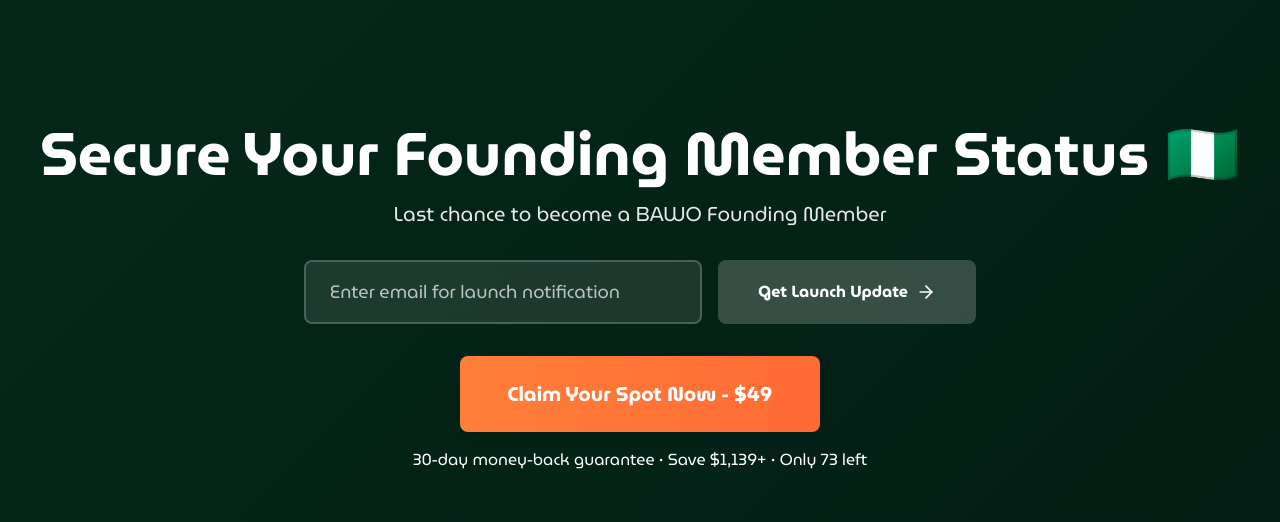
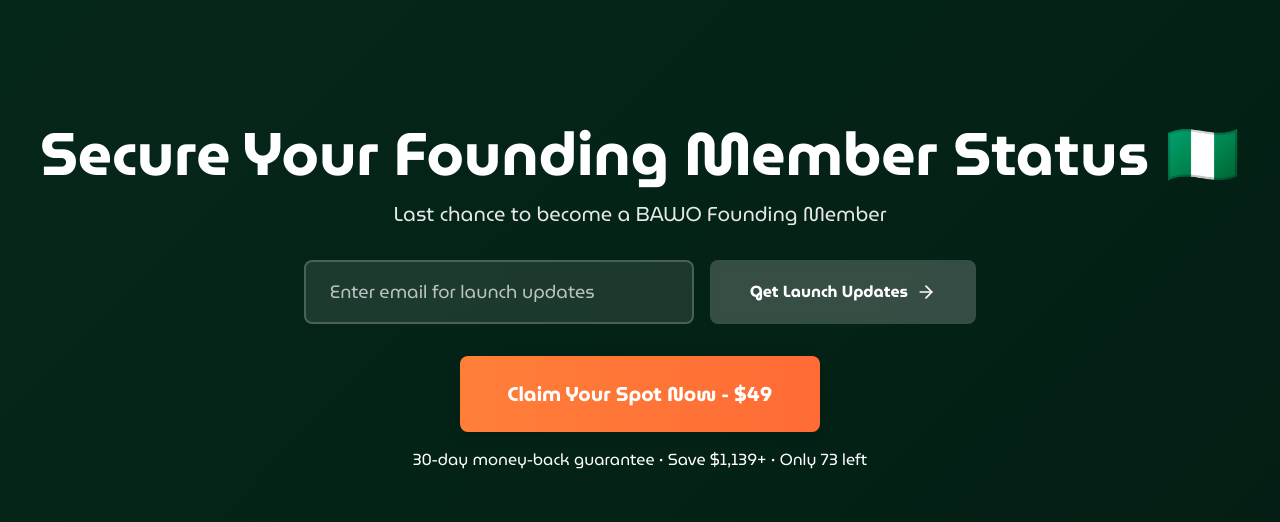
Before and after one commit to Bawooasis/bawo-website, a React (Vite) app: page / in a window 1280 px wide. Shown: the part 4760-5282 px from the top of the page. Built offline with nearby package versions, Linux system fonts and the light colour scheme.

Commit message:
Replace email form with Mailchimp integration

```diff
--- a/src/App.tsx
+++ b/src/App.tsx
@@ -842,46 +842,34 @@
             </div>
 
             {/* Email Form */}
-            {!isSubmitted ? (
-              <form onSubmit={handleEmailSubmit} className="max-w-2xl mx-auto">
+            <form
+              action="https://joinbawo.us10.list-manage.com/subscribe/post?u=7c2523b0334a02fe77eebddb3&id=842ac1ad64&f_id=00bb32e3f0"
+              method="post"
+              target="_self"
+              className="max-w-2xl mx-auto"
+            >
               <div className="flex flex-col sm:flex-row gap-4">
                 <input
-                    id="email-input"
                   type="email"
-                    value={email}
-                    onChange={(e) => setEmail(e.target.value)}
-                    placeholder="Enter email for launch notification"
-                    className={`flex-1 px-6 py-4 rounded-lg border-2 text-lg focus:outline-none transition-all bg-white/10 backdrop-blur-sm text-white placeholder-white/70 font-museo-medium ${
-                      isEmailFocused
-                        ? 'border-[#ff7f39] ring-4 ring-[#ff7f39]/20'
-                        : 'border-white/20 focus:border-[#ff7f39]'
-                    }`}
+                  name="EMAIL"
+                  placeholder="Enter email for launch updates"
                   required
+                  className="flex-1 px-6 py-4 rounded-lg border-2 text-lg focus:outline-none transition-all bg-white/10 backdrop-blur-sm text-white placeholder-white/70 font-museo-medium border-white/20 focus:border-[#ff7f39]"
                 />
+
+                {/* Anti-spam field (required by Mailchimp) - DO NOT REMOVE */}
+                <div style={{ position: 'absolute', left: '-5000px' }}>
+                  <input type="text" name="b_7c2523b0334a02fe77eebddb3_842ac1ad64" tabIndex={-1} value="" />
+                </div>
+
                 <button
                   type="submit"
-                    disabled={isLoading}
-                    className="bg-white/20 backdrop-blur-sm hover:bg-white/30 text-white px-10 py-4 rounded-lg font-bold text-base flex items-center justify-center gap-2 transform hover:scale-105 transition-all duration-300 disabled:opacity-50 font-museo-bold"
-                  >
-                    {isLoading ? (
-                      <div className="animate-spin rounded-full h-6 w-6 border-b-2 border-white"></div>
-                    ) : (
-                      <>
-                        Get Launch Update <ArrowRight className="w-5 h-5" />
-                      </>
-                    )}
+                  className="bg-white/20 backdrop-blur-sm hover:bg-white/30 text-white px-10 py-4 rounded-lg font-bold text-base flex items-center justify-center gap-2 transform hover:scale-105 transition-all duration-300 font-museo-bold"
+                >
+                  Get Launch Updates <ArrowRight className="w-5 h-5" />
                 </button>
               </div>
             </form>
-            ) : (
-              <div className="max-w-lg mx-auto p-6 bg-white/10 backdrop-blur-sm rounded-2xl border border-white/20">
-                <div className="flex items-center justify-center gap-3 text-white">
-                  <CheckCircle className="w-8 h-8 text-[#ff7f39]" />
-                  <span className="text-xl font-bold font-museo-bold">You're on the list! 🎉</span>
-                </div>
-                <p className="text-white/80 mt-2 font-museo-medium">We'll notify you when BAWO launches</p>
-              </div>
-            )}
 
             {/* Main CTA */}
             <div className="space-y-4">
```
Lines whose indentation alone changed are shown as unchanged.
